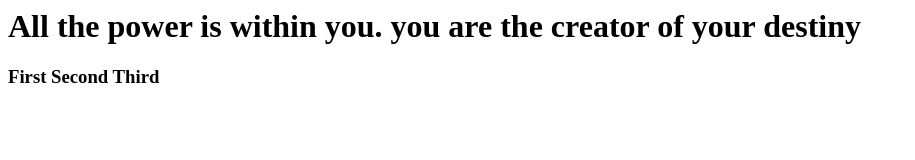
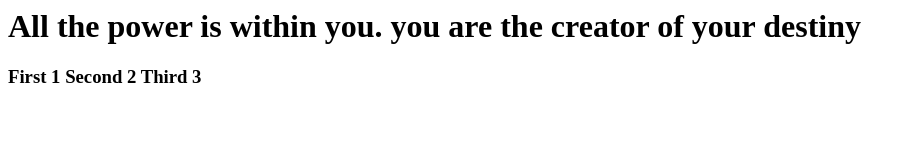
Before and after one commit to Pushkar912/firstGitRepo, a plain HTML site: page index.html in a window 1280 px wide. Shown: the whole page, without its empty margins (0-915 px from the left). Drawn offline with Linux system fonts and the light colour scheme.

Commit message:
Update index.html
Added numbers

```diff
--- a/index.html
+++ b/index.html
@@ -1,6 +1,6 @@
 <html>
 	<body>
 		<h1>All the power is within you. you are the creator of  your destiny</h1>
-		<h3>First Second Third</h3>
+		<h3>First 1 Second 2 Third 3</h3>
 	</body>
 </html>
```
